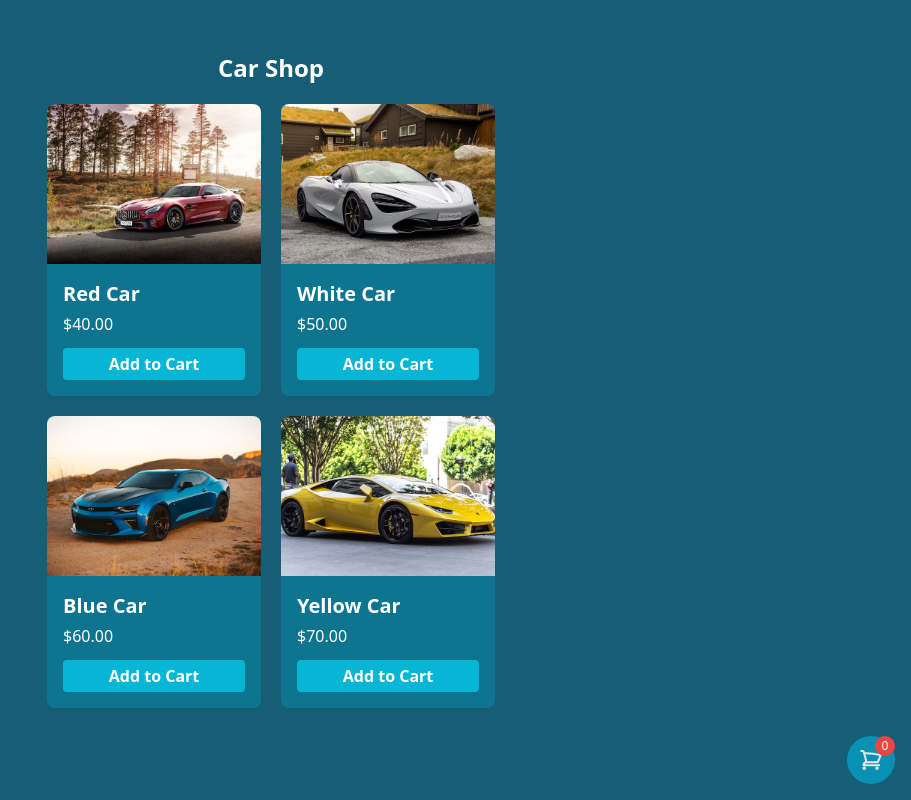
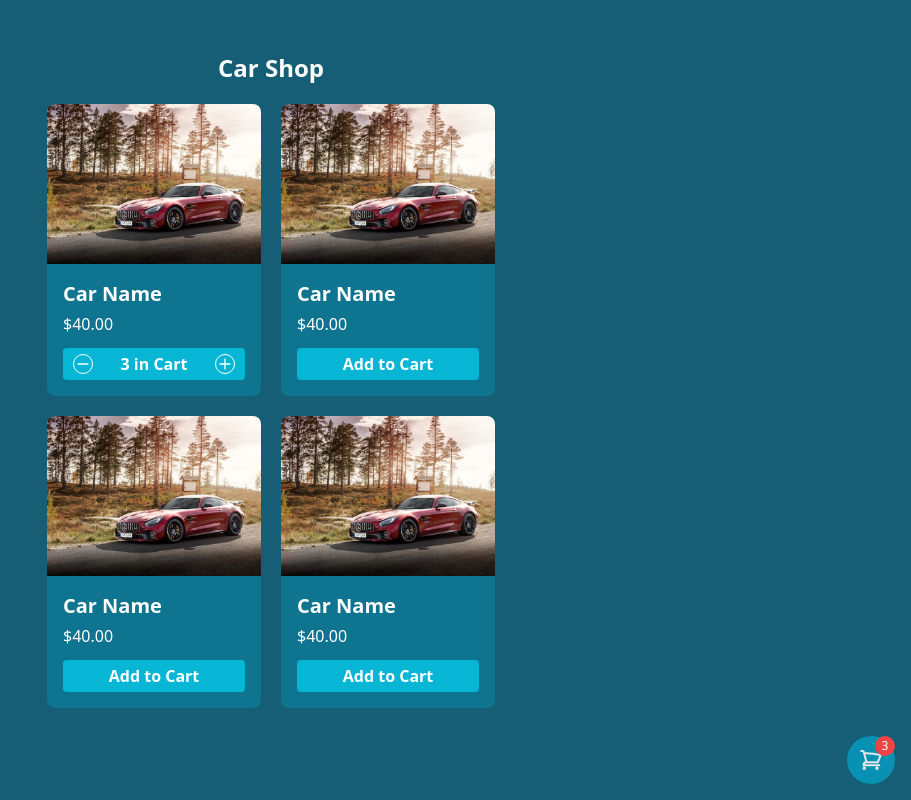
Before and after one commit to rslahmed/vue-3-crash, a Vue app: page / in a window 1280 px wide. Shown: the whole page, without its empty margins (369-1280 px from the left). Built offline with nearby package versions, Linux system fonts and the light colour scheme.

Commit message:
shopping cart design

```diff
--- a/src/components/ProductCard.vue
+++ /dev/null
@@ -1,55 +0,0 @@
-<script setup>
-import {useStore} from "../store.js";
-import {computed} from "vue";
-
-const props = defineProps({
-  product: Object
-})
-
-const store = useStore()
-const isInCart = computed(() => {
-  return store.cart.find(item => item.id == props.product.id)?.quantity
-})
-
-function addToCart(product) {
-  store.addCart({...product, quantity: 1})
-}
-</script>
-
-<template>
-  <div class="bg-cyan-700 rounded-lg overflow-hidden">
-    <router-link :to="{name: 'Product', params: {id: product.id}}">
-      <img :src="product.image" class="h-40 object-cover">
-    </router-link>
-    <div class="p-4">
-      <router-link :to="{name: 'Product', params: {id: product.id}}" class="block mb-1 text-white font-semibold text-xl">
-        {{ product.name }}
-      </router-link>
-      <h5 class="text-white mb-3">
-        ${{ parseFloat(product.price).toFixed(2) }}
-      </h5>
-      <div v-if="isInCart"
-           class="flex gap-3 items-center justify-between px-2.5 font-semibold w-full text-center bg-cyan-500 text-white rounded py-1">
-        <button @click="store.decreaseCart(product.id)"
-                class="flex-shrink-0 w-5 h-5 rounded-full border border-white text-white flex items-center justify-center hover:bg-cyan-700 transition active:scale-90">
-          <svg xmlns="http://www.w3.org/2000/svg" fill="none" viewBox="0 0 24 24" stroke-width="2" stroke="currentColor"
-               class="w-4 h-4">
-            <path stroke-linecap="round" stroke-linejoin="round" d="M19.5 12h-15"/>
-          </svg>
-        </button>
-        {{ isInCart }} in Cart
-        <button @click="store.increaseCart(product.id)"
-                class="flex-shrink-0 w-5 h-5 rounded-full border border-white text-white flex items-center justify-center hover:bg-cyan-700 transition active:scale-90">
-          <svg xmlns="http://www.w3.org/2000/svg" fill="none" viewBox="0 0 24 24" stroke-width="2" stroke="currentColor"
-               class="w-4 h-4">
-            <path stroke-linecap="round" stroke-linejoin="round" d="M12 4.5v15m7.5-7.5h-15"/>
-          </svg>
-        </button>
-      </div>
-      <button v-else @click="addToCart(product)"
-              class="flex items-center justify-center font-semibold w-full text-center bg-cyan-500 text-white rounded py-1 hover:bg-cyan-600 transition active:scale-90">
-        Add to Cart
-      </button>
-    </div>
-  </div>
-</template>
--- a/src/components/ShoppingCart.vue
+++ b/src/components/ShoppingCart.vue
@@ -1,17 +1,7 @@
 <script setup>
-import {computed, ref} from "vue";
-import {useStore} from "../store.js";
+import {ref} from "vue";
 
 const show = ref(false)
-const store = useStore()
-
-const totalPrice = computed(() => {
-  let price = 0
-  store.cart.forEach(item => {
-    price += item.price * item.quantity
-  })
-  return price
-})
 </script>
 
 <template>
@@ -25,7 +15,7 @@ const totalPrice = computed(() => {
     </svg>
     <span
         class="absolute top-0 right-0 w-5 h-5 text-xs rounded-full bg-red-500 text-white flex items-center justify-center">
-      {{ store.cart.length }}
+      3
     </span>
   </button>
   <!-- Cart button end -->
@@ -35,7 +25,7 @@ const totalPrice = computed(() => {
     <div class="absolute h-full w-72 bg-cyan-700 overflow-y-auto right-0 top-0 flex flex-col">
       <!-- title -->
       <div class="flex items-center justify-between bg-cyan-600 py-3 px-4">
-        <h4 class="text-white font-semibold">{{ store.cart.length }} Items in Cart</h4>
+        <h4 class="text-white font-semibold">3 Items in Cart</h4>
         <button @click="show=false"
                 class="bg-gray-900/30 px-3 py-1 text-sm rounded text-gray-300 hover:text-white active:scale-90">
           Close
@@ -43,23 +33,22 @@ const totalPrice = computed(() => {
       </div>
       <!-- items -->
       <div class="mt-2 divide-y divide-gray-300/20">
-        <div v-for="item in store.cart" :key="item.id" class="flex px-4 py-2">
+        <div v-for="item in 3" :key="item" class="flex px-4 py-2">
           <!-- item image -->
           <div class="flex-shrink-0 mr-3">
-            <img :src="item.image" alt="" class="w-16 h-12 object-cover rounded">
+            <img src="/images/car-1.jpg" class="w-16 h-12 object-cover rounded">
           </div>
           <!-- item details -->
           <div class="flex-grow">
-            <router-link :to="{name: 'Product', params: {id: item.id}}"
-                         @click="show=false"
+            <router-link to="/product"
                          class="block font-semibold text-white">
-              {{ item.name }}
+              Car Name
             </router-link>
-            <p class="text-gray-300">x{{ item.quantity }}</p>
+            <p class="text-gray-300">x3</p>
           </div>
           <div class="flex-shrink-0 text-right">
             <!-- Remove item -->
-            <button @click="store.removeCart(item.id)" class="text-gray-300 hover:text-white active:scale-90">
+            <button class="text-gray-300 hover:text-white active:scale-90">
               <svg xmlns="http://www.w3.org/2000/svg" fill="none" viewBox="0 0 24 24" stroke-width="1.5"
                    stroke="currentColor" class="w-5 h-5">
                 <path stroke-linecap="round" stroke-linejoin="round"
@@ -67,7 +56,7 @@ const totalPrice = computed(() => {
               </svg>
             </button>
             <!-- item price -->
-            <h4 class="font-semibold text-white">${{ parseFloat(item.price * item.quantity).toFixed(2) }}</h4>
+            <h4 class="font-semibold text-white">$120.00</h4>
           </div>
         </div>
       </div>
@@ -76,7 +65,7 @@ const totalPrice = computed(() => {
       <div class="p-2 mt-auto">
         <router-link @click="show=false" :to="{name: 'OrderComplete'}"
                      class="block text-center w-full py-2.5 bg-cyan-600 rounded-lg text-gray-300 hover:text-white hover:bg-cyan-500 font-semibold transition active:scale-90">
-          Checkout - {{ parseFloat(totalPrice).toFixed(2) }}
+          Checkout - $120.00
         </router-link>
       </div>
     </div>
--- a/src/main.js
+++ b/src/main.js
@@ -2,10 +2,8 @@ import {createApp} from 'vue'
 import './style.css'
 import App from './App.vue'
 import router from "./router/index.js";
-import {createPinia} from 'pinia'
 
 const app = createApp(App)
-    .use(createPinia())
     .use(router);
 
 router.isReady().then(() => {
--- a/src/store.js
+++ /dev/null
@@ -1,66 +0,0 @@
-import {defineStore} from 'pinia'
-import {useStorage} from "@vueuse/core";
-
-export const useStore = defineStore('main', {
-    state: () => {
-        return {
-            products: useStorage('products', [
-                {
-                    id: 1,
-                    name: 'Red Car',
-                    price: 40,
-                    description: 'Lorem ipsum dolor sit amet, consectetur adipisicing elit. Architecto blanditiis delectus ducimus eaque earum, fuga maxime repellendus temporibus. Doloremque, soluta.',
-                    image: '/images/car-1.jpg'
-                },
-                {
-                    id: 2,
-                    name: 'White Car',
-                    price: 50,
-                    description: 'Lorem ipsum dolor sit amet, consectetur adipisicing elit. Architecto blanditiis delectus ducimus eaque earum, fuga maxime repellendus temporibus. Doloremque, soluta.',
-                    image: '/images/car-2.jpg'
-                },
-                {
-                    id: 3,
-                    name: 'Blue Car',
-                    price: 60,
-                    description: 'Lorem ipsum dolor sit amet, consectetur adipisicing elit. Architecto blanditiis delectus ducimus eaque earum, fuga maxime repellendus temporibus. Doloremque, soluta.',
-                    image: '/images/car-3.jpg'
-                },
-                {
-                    id: 4,
-                    name: 'Yellow Car',
-                    price: 70,
-                    description: 'Lorem ipsum dolor sit amet, consectetur adipisicing elit. Architecto blanditiis delectus ducimus eaque earum, fuga maxime repellendus temporibus. Doloremque, soluta.',
-                    image: '/images/car-4.jpg'
-                },
-            ]),
-            cart: useStorage('shoppingCart', [])
-        }
-    },
-    actions: {
-        addCart(product) {
-            let itemIndex = this.cart.findIndex(item => item.id === product.id)
-            if (itemIndex !== -1) {
-                this.cart[itemIndex].quantity += product.quantity
-            } else {
-                this.cart.push(product)
-            }
-        },
-        increaseCart(id) {
-            let itemIndex = this.cart.findIndex(item => item.id === id)
-            this.cart[itemIndex].quantity += 1
-        },
-        decreaseCart(id) {
-            let itemIndex = this.cart.findIndex(item => item.id === id)
-            if (this.cart[itemIndex].quantity <= 1) {
-                this.removeCart(id)
-            } else {
-                this.cart[itemIndex].quantity -= 1
-            }
-        },
-        removeCart(id) {
-            let itemIndex = this.cart.findIndex(item => item.id === id)
-            this.cart.splice(itemIndex, 1)
-        }
-    }
-})
--- a/src/views/Home.vue
+++ b/src/views/Home.vue
@@ -1,14 +1,3 @@
-<script setup>
-import {useStore} from "../store.js";
-import {onMounted} from "vue";
-import ProductCard from '../components/ProductCard.vue'
-
-const store = useStore()
-onMounted(() => {
-
-})
-</script>
-
 <template>
   <h1 class="text-white font-semibold text-2xl mb-5 text-center">
     Car Shop
@@ -16,8 +5,53 @@ onMounted(() => {
 
   <!-- shop grid -->
   <div class="grid grid-cols-2 gap-5">
+    <!-- single product if in cart -->
+    <div class="bg-cyan-700 rounded-lg overflow-hidden">
+      <router-link to="/product">
+        <img src="/images/car-1.jpg" class="h-40 object-cover">
+      </router-link>
+      <div class="p-4">
+        <router-link to="/product"  class="block mb-1 text-white font-semibold text-xl">
+          Car Name
+        </router-link>
+        <h5 class="text-white mb-3">
+          $40.00
+        </h5>
+        <div class="flex gap-3 items-center justify-between px-2.5 font-semibold w-full text-center bg-cyan-500 text-white rounded py-1">
+          <button class="flex-shrink-0 w-5 h-5 rounded-full border border-white text-white flex items-center justify-center hover:bg-cyan-700 transition active:scale-90">
+            <svg xmlns="http://www.w3.org/2000/svg" fill="none" viewBox="0 0 24 24" stroke-width="2" stroke="currentColor"
+                 class="w-4 h-4">
+              <path stroke-linecap="round" stroke-linejoin="round" d="M19.5 12h-15"/>
+            </svg>
+          </button>
+          3 in Cart
+          <button class="flex-shrink-0 w-5 h-5 rounded-full border border-white text-white flex items-center justify-center hover:bg-cyan-700 transition active:scale-90">
+            <svg xmlns="http://www.w3.org/2000/svg" fill="none" viewBox="0 0 24 24" stroke-width="2" stroke="currentColor"
+                 class="w-4 h-4">
+              <path stroke-linecap="round" stroke-linejoin="round" d="M12 4.5v15m7.5-7.5h-15"/>
+            </svg>
+          </button>
+        </div>
+      </div>
+    </div>
+    <!-- single product end -->
     <!-- single product -->
-    <ProductCard v-for="product in store.products" :key="product.id" :product="product"/>
+    <div v-for="n in 3" class="bg-cyan-700 rounded-lg overflow-hidden">
+      <router-link to="/product">
+        <img src="/images/car-1.jpg" class="h-40 object-cover">
+      </router-link>
+      <div class="p-4">
+        <router-link to="/product"  class="block mb-1 text-white font-semibold text-xl">
+          Car Name
+        </router-link>
+        <h5 class="text-white mb-3">
+          $40.00
+        </h5>
+        <button class="flex items-center justify-center font-semibold w-full text-center bg-cyan-500 text-white rounded py-1 hover:bg-cyan-600 transition active:scale-90">
+          Add to Cart
+        </button>
+      </div>
+    </div>
     <!-- single product end -->
   </div>
   <!-- shop grid end -->
--- a/src/views/Product.vue
+++ b/src/views/Product.vue
@@ -1,23 +1,5 @@
 <script setup>
-import {useStore} from "../store.js";
-import {computed, onMounted, ref} from "vue";
-import router from "../router/index.js";
 
-const store = useStore()
-
-const props = defineProps({
-  id: String
-})
-
-const product = ref(store.products.find(prod => prod.id == props.id))
-
-const isInCart = computed(() => {
-  return store.cart.find(item => item.id == props.id)?.quantity
-})
-
-function addToCart(product) {
-  store.addCart({...product, quantity: 1})
-}
 </script>
 
 <template>
@@ -33,44 +15,27 @@ function addToCart(product) {
     </router-link>
     <p class="text-gray-200">/</p>
     <p class="text-gray-200 text-sm">
-      {{ product.name }}
+      Car Name
     </p>
   </nav>
   <!-- Breadcrumbs end -->
 
   <!-- Product -->
   <div class="">
-    <img :src="product.image" class="w-full h-60 object-cover rounded-lg">
+    <img src="/images/car-1.jpg" class="w-full h-60 object-cover rounded-lg">
     <h4 class="mt-4 text-gray-100 text-2xl font-semibold">
-      {{ product.name }}
+      Car Name
     </h4>
     <p class="text-gray-300 mt-2 text-sm">
-      {{ product.description }}
+      Lorem ipsum dolor sit amet, consectetur adipisicing elit. Aliquid nesciunt numquam quae ratione repellendus.
+      Dignissimos odit perferendis porro quo rem.
     </p>
 
     <!-- Add to cart -->
     <div class="flex items-center gap-16 mt-6">
-      <h4 class="font-semibold text-gray-100 text-2xl">${{ parseFloat(product.price).toFixed(2) }}</h4>
-      <div v-if="isInCart"
-           class="flex gap-3 items-center justify-between px-2.5 font-semibold w-full text-center bg-cyan-500 text-white rounded-full py-1">
-        <button @click="store.decreaseCart(product.id)"
-                class="flex-shrink-0 w-5 h-5 rounded-full border border-white text-white flex items-center justify-center hover:bg-cyan-700 transition active:scale-90">
-          <svg xmlns="http://www.w3.org/2000/svg" fill="none" viewBox="0 0 24 24" stroke-width="2" stroke="currentColor"
-               class="w-4 h-4">
-            <path stroke-linecap="round" stroke-linejoin="round" d="M19.5 12h-15"/>
-          </svg>
-        </button>
-        {{ isInCart }} in Cart
-        <button @click="store.increaseCart(product.id)"
-                class="flex-shrink-0 w-5 h-5 rounded-full border border-white text-white flex items-center justify-center hover:bg-cyan-700 transition active:scale-90">
-          <svg xmlns="http://www.w3.org/2000/svg" fill="none" viewBox="0 0 24 24" stroke-width="2" stroke="currentColor"
-               class="w-4 h-4">
-            <path stroke-linecap="round" stroke-linejoin="round" d="M12 4.5v15m7.5-7.5h-15"/>
-          </svg>
-        </button>
-      </div>
-      <button v-else @click="addToCart(product)"
-              class="flex items-center justify-center font-semibold w-full text-center bg-cyan-500 text-white rounded-full py-1 hover:bg-cyan-600 transition active:scale-90">
+      <h4 class="font-semibold text-gray-100 text-2xl">$40.00</h4>
+      <button
+          class="flex items-center justify-center font-semibold w-full text-center bg-cyan-500 text-white rounded-full py-1 hover:bg-cyan-600 transition active:scale-90">
         Add to Cart
       </button>
     </div>
```
Also changed, not shown: src/router/index.js (+6 -2 lines), src/views/404.vue (added, +12 -0 lines), public/images/404.svg (added).
